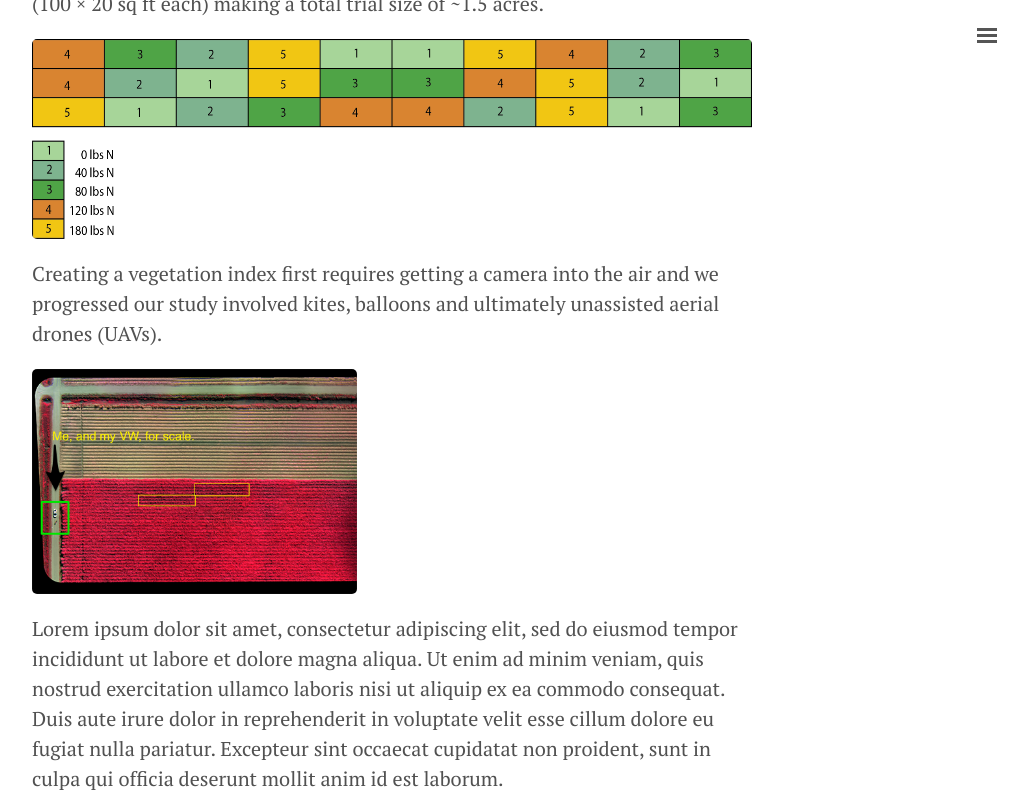
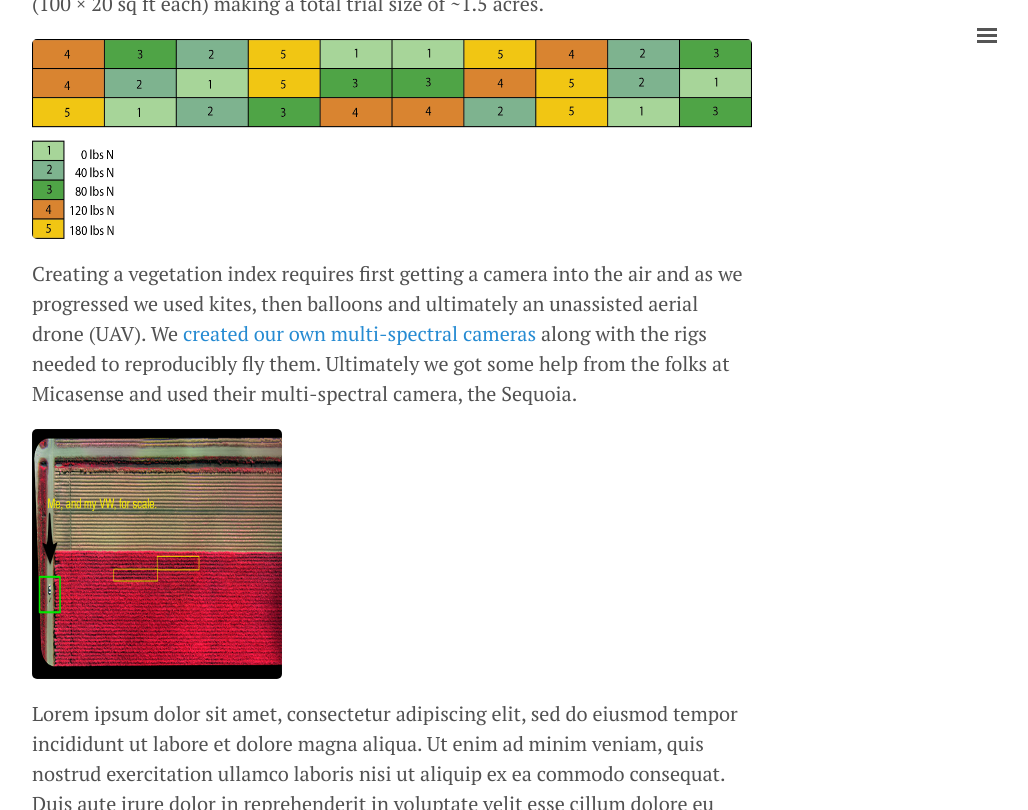
Before and after one commit to geraldmc/geraldmc.github.io, a Jekyll site: the page built from _posts/2019-02-23-predicting-yield-1.md, in a window 1280 px wide and 900 px high, scrolled down 1757 px, cut to the strip 0-810 px from the top of the window. Shown: the whole strip, without its empty margins (248-1276 px from the left). Built offline with Jekyll 4.4.1, drawn with Linux system fonts in a browser that asks for light colours.

Commit message:
adds Sequioa

```diff
--- a/_posts/2019-02-23-predicting-yield-1.md
+++ b/_posts/2019-02-23-predicting-yield-1.md
@@ -31,11 +31,13 @@ As indicated below five levels of nitrogen fertilization (0, 40, 80, 120 and 180
 
 ![Treatments]({{ site.url }}/assets/treatment-grid.png){:height="200px" width="850px"}
 
-Creating a vegetation index first requires getting a camera into the air and we progressed our study involved kites, balloons and ultimately unassisted aerial drones (UAVs).
+Creating a vegetation index requires first getting a camera into the air and as we progressed we used kites, then balloons and ultimately an unassisted aerial drone (UAV). We [created our own multi-spectral cameras](https://publiclab.org/wiki/near-infrared-camera) along with the rigs needed to reproducibly fly them. Ultimately we got some help from the folks at Micasense and used their multi-spectral camera, the Sequoia.
 
-![NGR Highlight]({{ site.url }}/assets/NGR-highlight-scale.png){:height="225px" width="325px"}
+![NGR Highlight]({{ site.url }}/assets/NGR-highlight-scale.png){:height="250px" width="250px"}
 
 Lorem ipsum dolor sit amet, consectetur adipiscing elit, sed do eiusmod tempor incididunt ut labore et dolore magna aliqua. Ut enim ad minim veniam, quis nostrud exercitation ullamco laboris nisi ut aliquip ex ea commodo consequat. Duis aute irure dolor in reprehenderit in voluptate velit esse cillum dolore eu fugiat nulla pariatur. Excepteur sint occaecat cupidatat non proident, sunt in culpa qui officia deserunt mollit anim id est laborum.
+
+![NGR Highlight]({{ site.url }}/assets/parrot-sequoia-camera.png){:height="225px" width="325px"}
 
 <!-- {% highlight python %} {% endhighlight %} -->
 <script src="https://gist.github.com/geraldmc/1d3f059a33a30caf73a7f0446892f76f.js"></script>
```
Also changed, not shown: assets/parrot-sequoia-camera.png (added).
